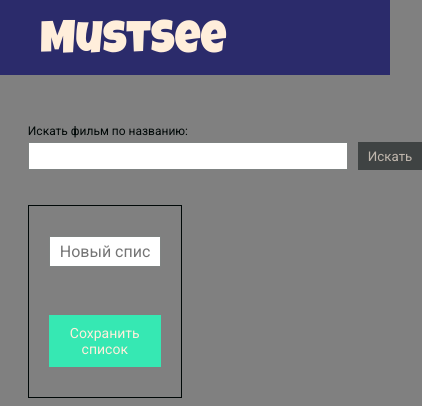
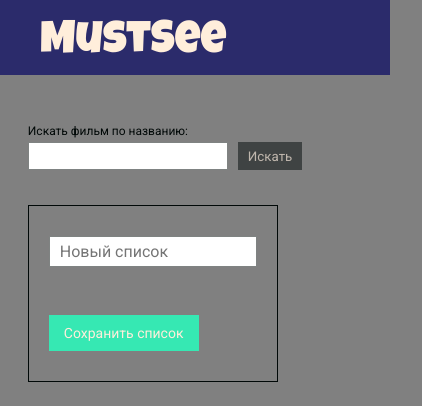
Before and after one commit to qquliyevvv/M4, a React (Create React App) app: page / in a window 390 px wide. Shown: the top 406 px of the page, 422 px wide, since content can reach past the window. Built offline with nearby package versions, Linux system fonts and the light colour scheme.

Commit message:
Toqrul12

```diff
--- a/src/components/Favorites/Favorites.css
+++ b/src/components/Favorites/Favorites.css
@@ -2,6 +2,8 @@
     box-sizing: border-box;
     border: 1px solid rgba(0, 8, 7);
     padding: 30px 20px;
+    margin-right: 10px;
+
   }
   .link-to_list{
     background-color: #25ffbed0;
@@ -79,3 +81,9 @@
   opacity: 0.9;
   transition: all 0.2s linear;
 }
+@media screen and (min-width: 320px) and (max-width: 991px) {
+  .fav-container {
+    min-width: 250px;
+    margin: auto;
+  }
+}
--- a/src/components/MovieItem/MovieItem.css
+++ b/src/components/MovieItem/MovieItem.css
@@ -33,3 +33,20 @@
     opacity: 0.9;
     transition: all 0.2s linear;
 }
+@media screen and (min-width: 320px) and (max-width: 991px) {
+    .movieItemAddButton {
+        border: none;
+        background-color: #14C38E;
+        padding: 5%;
+        width:5%;
+        color: #FFEEDB;
+        font-size: 14px;
+        transition: all 0.2s linear;
+    }
+    .movieTitle {
+        font-size: 16px;
+    }
+    .movie-item__info{
+        margin: auto;
+    }
+}
--- a/src/components/SearchBox/SearchBox.css
+++ b/src/components/SearchBox/SearchBox.css
@@ -46,6 +46,7 @@
       padding: 0;
     }
     .searchFormInput {
-      width: 320px;
+      width: 200px;
     }
+
   }
--- a/src/pages/ListPage/ListPage.css
+++ b/src/pages/ListPage/ListPage.css
@@ -11,7 +11,7 @@
 
 .movieItemAddButton {
   background-color: #0d7e5c;
-  min-width: 150px;
+  min-width: 90px;
   border-radius: 5px;
 }
 
```
